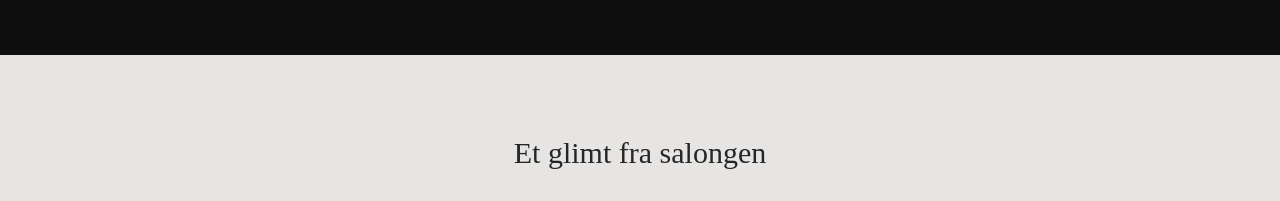
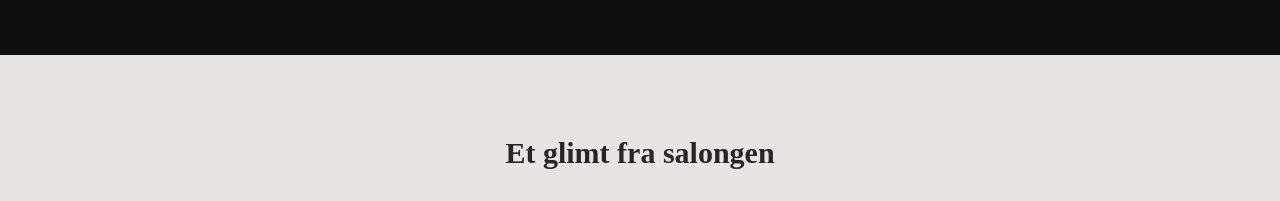
Before and after one commit to Reketino/Kjodes-Frisor, a Next.js app: page / in a window 1280 px wide. Shown: the part 1600-1801 px from the top of the page. Built offline with nearby package versions, Linux system fonts and the light colour scheme.

Commit message:
Font semibold på "et glimt"

```diff
--- a/src/app/page.js
+++ b/src/app/page.js
@@ -131,7 +131,7 @@ export default function Home() {
       </section>
 
       <section className="py-20 bg-stone-200 text-neutral-800 mt-6">
-        <h2 className="text-3xl text-center font-serif mb-8">
+        <h2 className="text-3xl text-center font-serif font-semibold mb-8">
           Et glimt fra salongen
         </h2>
 
```
